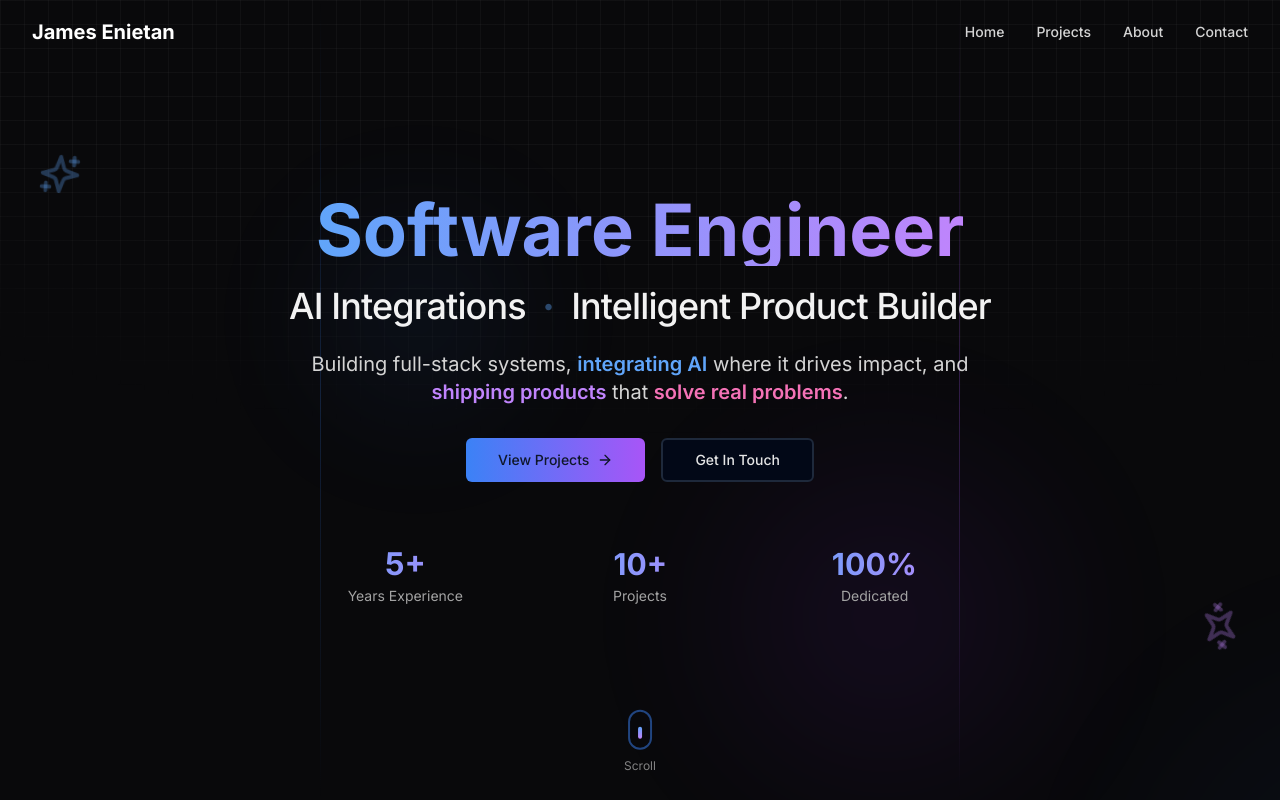
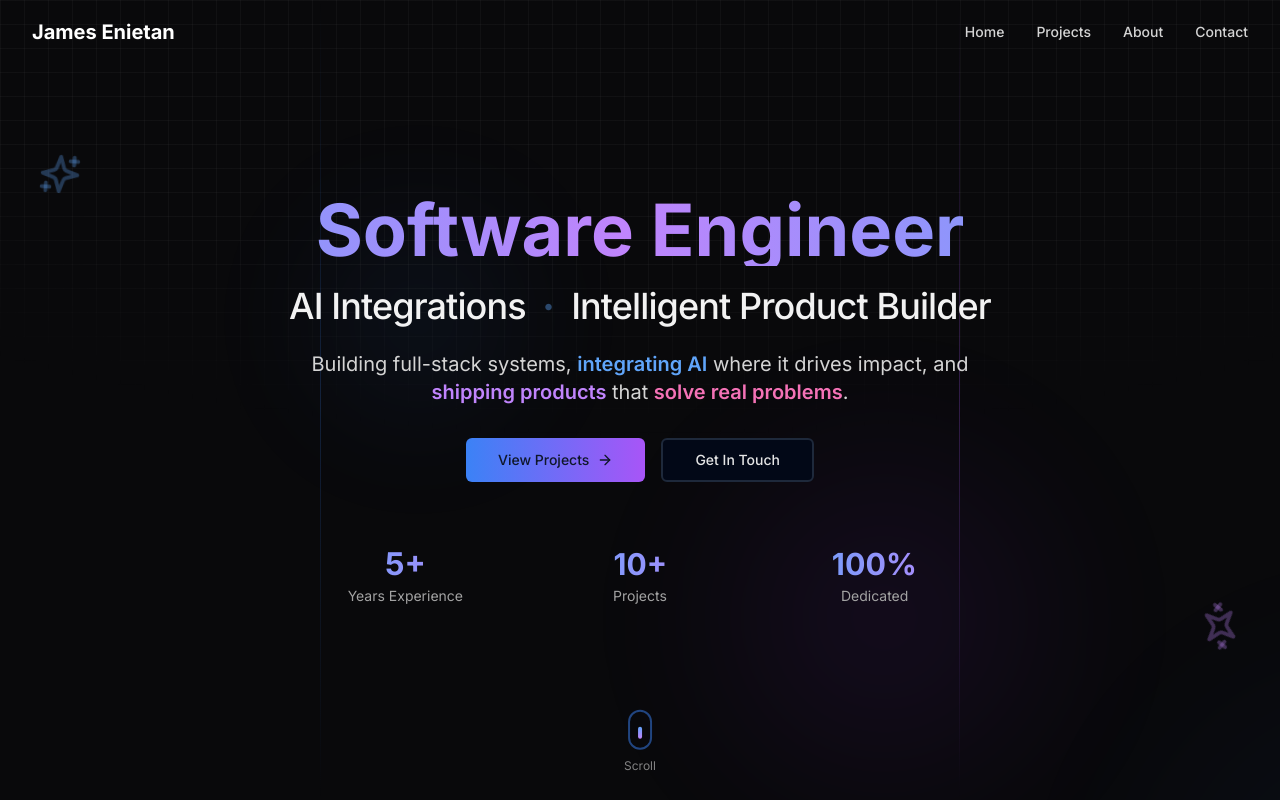
Before and after one commit to Jim-devENG/my-portfolio, a Next.js app: page / in a window 1280 px wide. Shown: the top 800 px of the page. Built offline with nearby package versions, Linux system fonts and the light colour scheme.

Commit message:
Fix duplicate props error in Hero component - Remove duplicate animate and transition props - Use CSS animation for gradient background position - Keep Framer Motion for initial fade-in animation

```diff
--- a/app/globals.css
+++ b/app/globals.css
@@ -42,3 +42,12 @@
     text-wrap: balance;
   }
 }
+
+@keyframes gradient {
+  0% {
+    background-position: 0% center;
+  }
+  100% {
+    background-position: 200% center;
+  }
+}
--- a/components/sections/Hero.tsx
+++ b/components/sections/Hero.tsx
@@ -135,17 +135,12 @@ export function Hero() {
               <div className="flex flex-col items-center space-y-4 sm:space-y-5">
                 <motion.span
                   className="bg-gradient-to-r from-blue-400 via-purple-400 via-pink-400 to-blue-400 bg-clip-text text-transparent bg-[length:200%_auto] block text-center"
-                  animate={{
-                    backgroundPosition: ["0% center", "200% center", "0% center"],
-                  }}
-                  transition={{
-                    duration: 5,
-                    repeat: Infinity,
-                    ease: "linear",
-                  }}
                   initial={{ opacity: 0, y: 20 }}
                   animate={{ opacity: 1, y: 0 }}
                   transition={{ duration: 0.8, delay: 0.1 }}
+                  style={{
+                    animation: "gradient 5s linear infinite",
+                  }}
                 >
                   Software Engineer
                 </motion.span>
```
